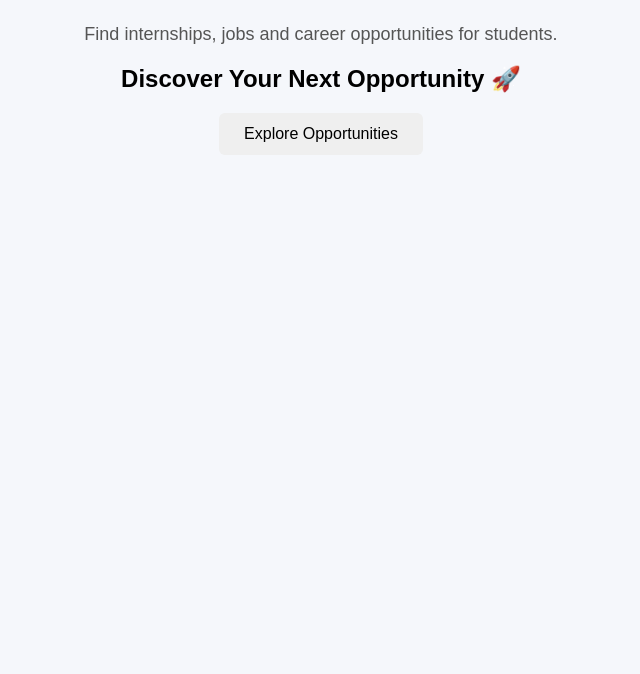
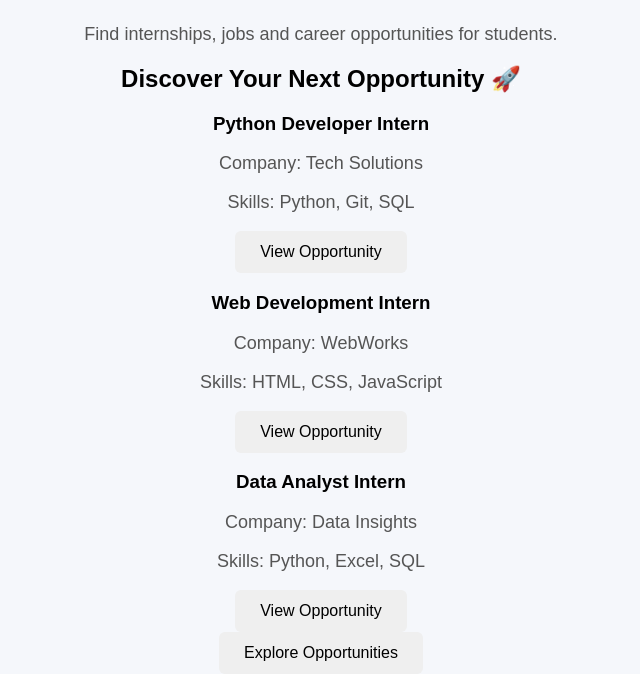
Before and after one commit to shubhangishankar07/campus-opportunity-hub, a plain HTML site: page index.html in a window 1280 px wide. Shown: the part 148-822 px from the top of the page, without its empty margins (319-959 px from the left). Before the commit the page ends 800 px from the top, so only its background shows below. Drawn offline with Linux system fonts and the light colour scheme.

Commit message:
Enhance index.html with opportunity cards

```diff
--- a/index.html
+++ b/index.html
@@ -1,8 +1,7 @@
+
 <!DOCTYPE html>
-<html lang="en">
+<html>
 <head>
-    <meta charset="UTF-8">
-    <meta name="viewport" content="width=device-width, initial-scale=1.0">
     <title>Campus Opportunity Hub</title>
     <link rel="stylesheet" href="style.css">
 </head>
@@ -11,11 +10,38 @@
 
     <h1>Campus Opportunity Hub</h1>
 
-<p>Find internships, jobs and career opportunities for students.</p>
+    <p>Find internships, jobs and career opportunities for students.</p>
 
-<h2>Discover Your Next Opportunity 🚀</h2>
+    <h2>Discover Your Next Opportunity 🚀</h2>
+
+    <div class="opportunities">
+
+        <div class="card">
+            <h3>Python Developer Intern</h3>
+            <p>Company: Tech Solutions</p>
+            <p>Skills: Python, Git, SQL</p>
+            <button>View Opportunity</button>
+        </div>
+
+        <div class="card">
+            <h3>Web Development Intern</h3>
+            <p>Company: WebWorks</p>
+            <p>Skills: HTML, CSS, JavaScript</p>
+            <button>View Opportunity</button>
+        </div>
+
+        <div class="card">
+            <h3>Data Analyst Intern</h3>
+            <p>Company: Data Insights</p>
+            <p>Skills: Python, Excel, SQL</p>
+            <button>View Opportunity</button>
+        </div>
+
+    </div>
 
     <button onclick="exploreOpportunities()">Explore Opportunities</button>
+
     <script src="script.js"></script>
+
 </body>
 </html>
```
